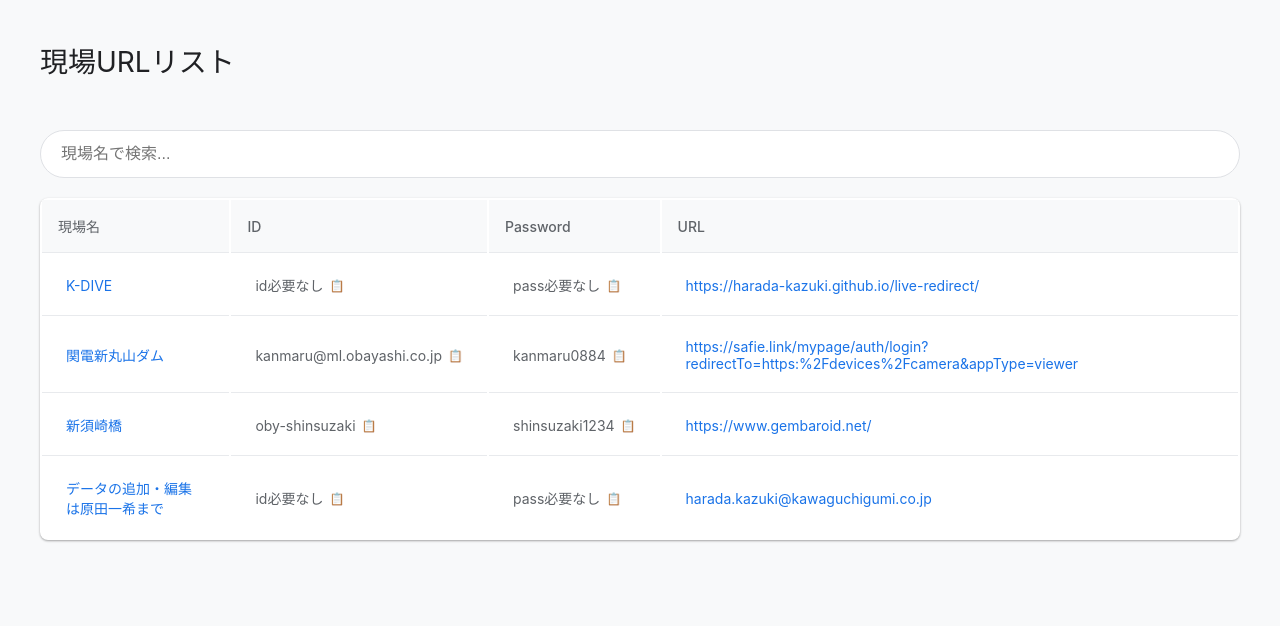
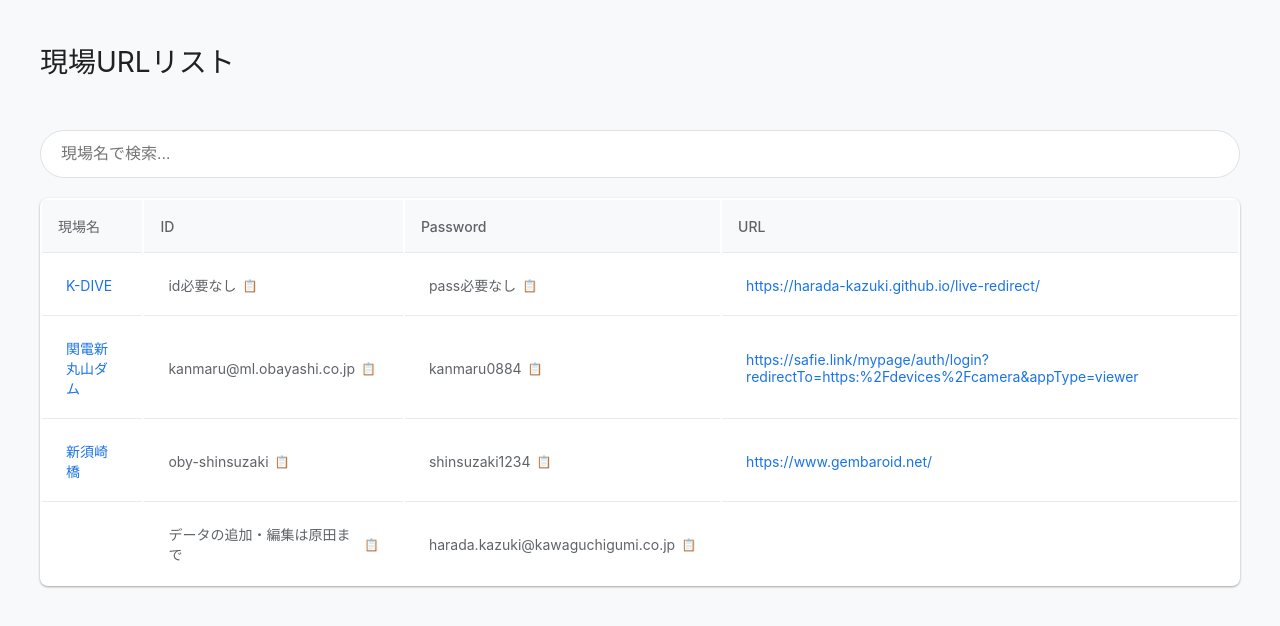
Before and after one commit to Harada-Kazuki/obayashi-camera, a plain HTML site: page index.html in a window 1280 px wide. Drawn offline with Linux system fonts and the light colour scheme.

Commit message:
Update index.html

```diff
--- a/index.html
+++ b/index.html
@@ -214,10 +214,10 @@
                 url: 'https://www.gembaroid.net/'
             },
             {
-                name: 'データの追加・編集は原田一希まで',
-                id: 'id必要なし',
-                password: 'pass必要なし',
-                url: 'harada.kazuki@kawaguchigumi.co.jp'
+                name: '',
+                id: 'データの追加・編集は原田まで',
+                password: 'harada.kazuki@kawaguchigumi.co.jp',
+                url: ''
             }
         ];
 
```
